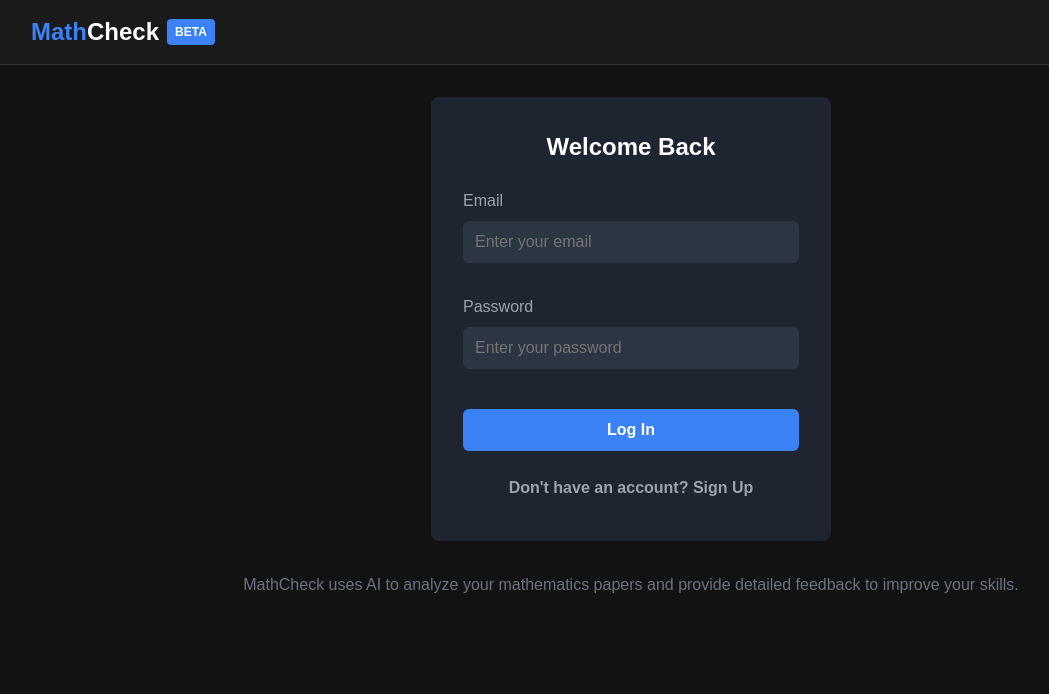
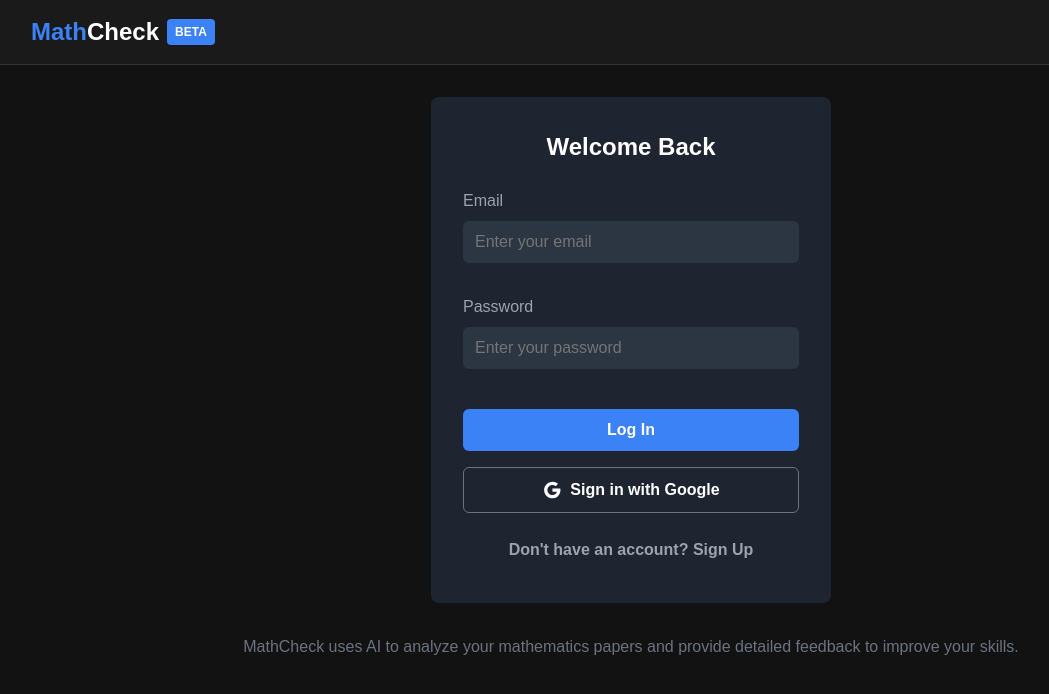
Before and after one commit to tomaszrymaszewski/PaperCheck, a Next.js app: page / in a window 1280 px wide. Shown: the top 694 px of the page, without its empty margins (9-1058 px from the left). Built offline with nearby package versions, Linux system fonts and the light colour scheme; no server answers.

Commit message:
change from local stoarage to firebase

```diff
--- a/app/page.js
+++ b/app/page.js
@@ -2,46 +2,105 @@
 
 import { useState, useEffect } from 'react';
 import { useRouter } from 'next/navigation';
+import {
+  loginWithEmailAndPassword,
+  registerWithEmailAndPassword,
+  loginWithGoogle
+} from './firebase';
+import { useAuth } from './components/AuthContext';
 
 export default function Home() {
   const [email, setEmail] = useState('');
   const [password, setPassword] = useState('');
   const [name, setName] = useState('');
   const [isLoading, setIsLoading] = useState(false);
+  const [error, setError] = useState('');
   const [showRegister, setShowRegister] = useState(false);
   const router = useRouter();
+  const { user, loading } = useAuth();
 
   // Check if user is already logged in
   useEffect(() => {
-    const isAuthenticated = localStorage.getItem('mathCheckAuth');
-    if (isAuthenticated) {
+    if (!loading && user) {
       router.push('/dashboard');
     }
-  }, [router]);
+  }, [user, loading, router]);
 
-  const handleSubmit = (e) => {
+  const handleSubmit = async (e) => {
     e.preventDefault();
     setIsLoading(true);
+    setError('');
 
     // Simple validation
     if (!email || !password || (showRegister && !name)) {
-      alert("Please fill in all fields");
+      setError("Please fill in all fields");
       setIsLoading(false);
       return;
     }
 
-    // Simulate login/register
-    setTimeout(() => {
+    try {
       if (showRegister) {
-        localStorage.setItem('mathCheckUserName', name);
+        // Register new user
+        const userCredential = await registerWithEmailAndPassword(email, password);
+        // We could update the user profile with the name here if needed
+        // await updateProfile(userCredential.user, { displayName: name });
+      } else {
+        // Login existing user
+        await loginWithEmailAndPassword(email, password);
       }
-      localStorage.setItem('mathCheckAuth', 'true');
-      localStorage.setItem('mathCheckUserEmail', email);
+      // Successful auth will trigger the useEffect redirect
+    } catch (error) {
+      console.error("Authentication error:", error);
+      setError(error.message || 'Authentication failed');
+    } finally {
+      setIsLoading(false);
+    }
+  };
 
+  const handleGoogleLogin = async () => {
+    setIsLoading(true);
+    setError('');
+    try {
+      await loginWithGoogle();
+      // Successful auth will trigger the useEffect redirect
+    } catch (error) {
+      console.error("Google authentication error:", error);
+      setError(error.message || 'Google authentication failed');
+    } finally {
       setIsLoading(false);
-      router.push('/dashboard');
-    }, 1000);
+    }
   };
+
+  // If still loading authentication state, show loading spinner
+  if (loading) {
+    return (
+      <div style={{
+        minHeight: '100vh',
+        backgroundColor: '#121212',
+        display: 'flex',
+        justifyContent: 'center',
+        alignItems: 'center'
+      }}>
+        <div style={{
+          border: '4px solid #1a1a1a',
+          borderRadius: '50%',
+          borderTop: '4px solid #3b82f6',
+          width: '40px',
+          height: '40px',
+          animation: 'spin 1s linear infinite'
+        }}></div>
+        <style jsx>{`
+          @keyframes spin {
+            0% { transform: rotate(0deg); }
+            100% { transform: rotate(360deg); }
+          }
+        `}</style>
+      </div>
+    );
+  }
+
+  // If user is authenticated, this will redirect before rendering
+  if (user) return null;
 
   return (
     <div style={{
@@ -113,6 +172,20 @@
           }}>
             {showRegister ? 'Create Account' : 'Welcome Back'}
           </h1>
+
+          {/* Error message */}
+          {error && (
+            <div style={{
+              backgroundColor: 'rgba(220, 38, 38, 0.2)',
+              borderColor: 'rgb(220, 38, 38)',
+              color: 'rgb(252, 165, 165)',
+              padding: '0.75rem',
+              borderRadius: '0.375rem',
+              marginBottom: '1rem'
+            }}>
+              {error}
+            </div>
+          )}
 
           <form onSubmit={handleSubmit}>
             {showRegister && (
@@ -215,6 +288,36 @@
             </button>
           </form>
 
+          {/* Google login button */}
+          <div style={{ marginTop: '1rem' }}>
+            <button
+              onClick={handleGoogleLogin}
+              disabled={isLoading}
+              style={{
+                width: '100%',
+                padding: '0.75rem',
+                backgroundColor: 'transparent',
+                color: 'white',
+                border: '1px solid #6b7280',
+                borderRadius: '0.375rem',
+                fontWeight: 'bold',
+                cursor: isLoading ? 'not-allowed' : 'pointer',
+                opacity: isLoading ? 0.7 : 1,
+                display: 'flex',
+                alignItems: 'center',
+                justifyContent: 'center'
+              }}
+            >
+              <svg style={{ marginRight: '0.5rem', width: '20px', height: '20px' }} viewBox="0 0 24 24">
+                <path
+                  fill="currentColor"
+                  d="M12.545,10.239v3.821h5.445c-0.712,2.315-2.647,3.972-5.445,3.972c-3.332,0-6.033-2.701-6.033-6.032s2.701-6.032,6.033-6.032c1.498,0,2.866,0.549,3.921,1.453l2.814-2.814C17.503,2.988,15.139,2,12.545,2C7.021,2,2.543,6.477,2.543,12s4.478,10,10.002,10c8.396,0,10.249-7.85,9.426-11.748L12.545,10.239z"
+                />
+              </svg>
+              Sign in with Google
+            </button>
+          </div>
+
           <div style={{
             marginTop: '1rem',
             textAlign: 'center'
```
